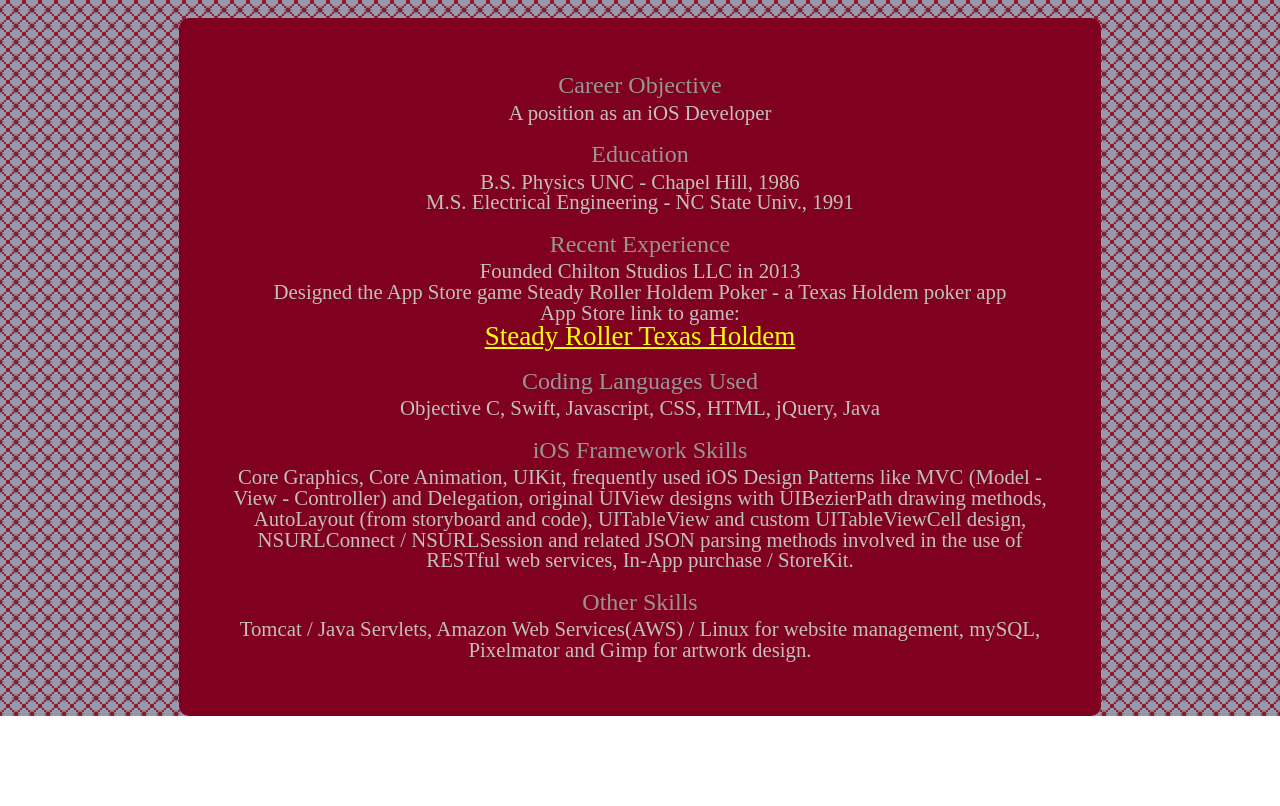
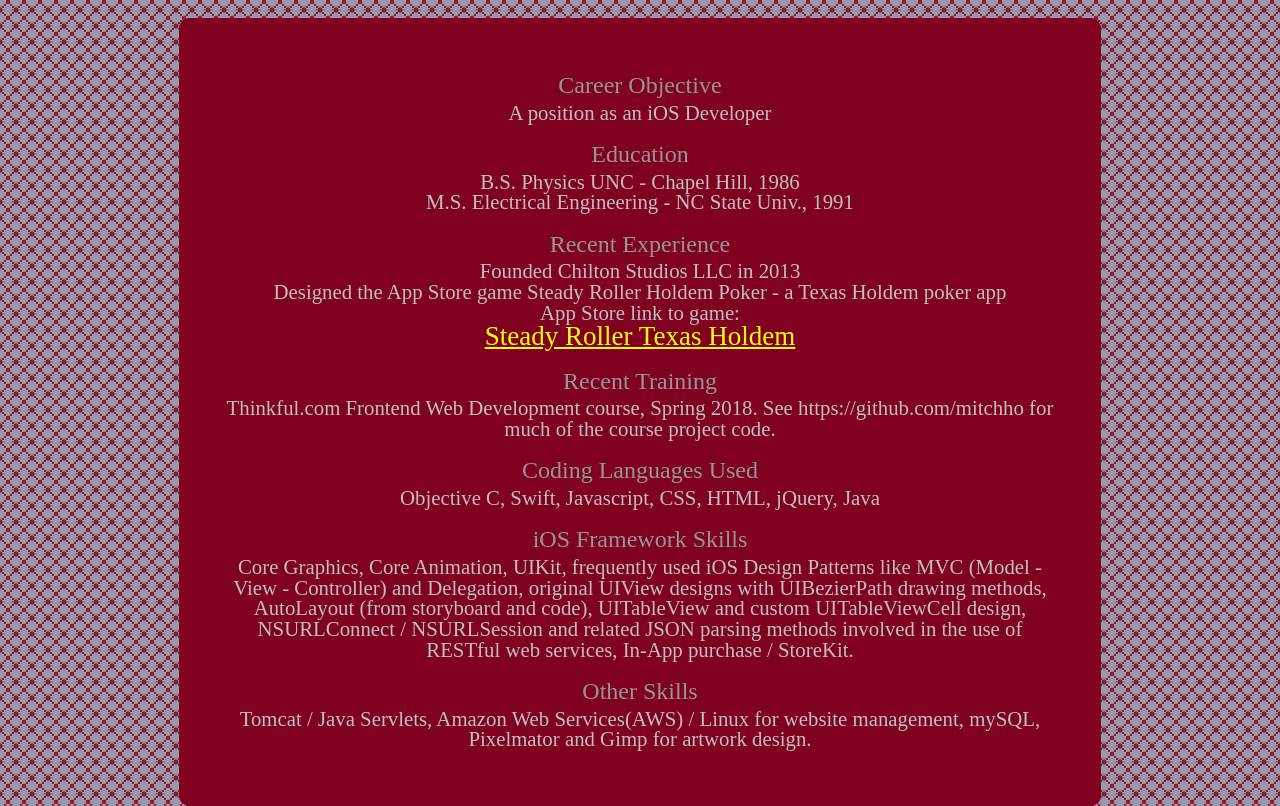
Before and after one commit to mitchho/mitchho.github.io, a plain HTML site: page index.html in a window 1280 px wide. Shown: the part 582-1388 px from the top of the page. Before the commit the page ends 1298 px from the top, so only its background shows below. Drawn offline with Linux system fonts and the light colour scheme; a web font is replaced by a local one.

Commit message:
add recent training

```diff
--- a/index.html
+++ b/index.html
@@ -27,6 +27,8 @@
 				<p class="paragraphText">B.S. Physics UNC - Chapel Hill, 1986 <br> M.S. Electrical Engineering - NC State Univ., 1991</p>
 				<label class='categoryLabel'>Recent Experience</label>
 				<p class="paragraphText">Founded Chilton Studios LLC in 2013<br>Designed the App Store game Steady Roller Holdem Poker - a Texas Holdem poker app<br>App Store link to game: <a class = "anchor" href="https://itunes.apple.com/us/app/steady-roller-texas-holdem/id1036872618?mt=8">Steady Roller Texas Holdem</a></p>
+				<label class='categoryLabel'>Recent Training</label>
+				<p class="paragraphText">Thinkful.com Frontend Web Development course, Spring 2018. See https://github.com/mitchho for much of the course project code.</p>
 				<label class='categoryLabel'>Coding Languages Used</label>
 				<p class="paragraphText">Objective C, Swift, Javascript, CSS, HTML, jQuery, Java</p>
 				<label class='categoryLabel'>iOS Framework Skills</label>
```
